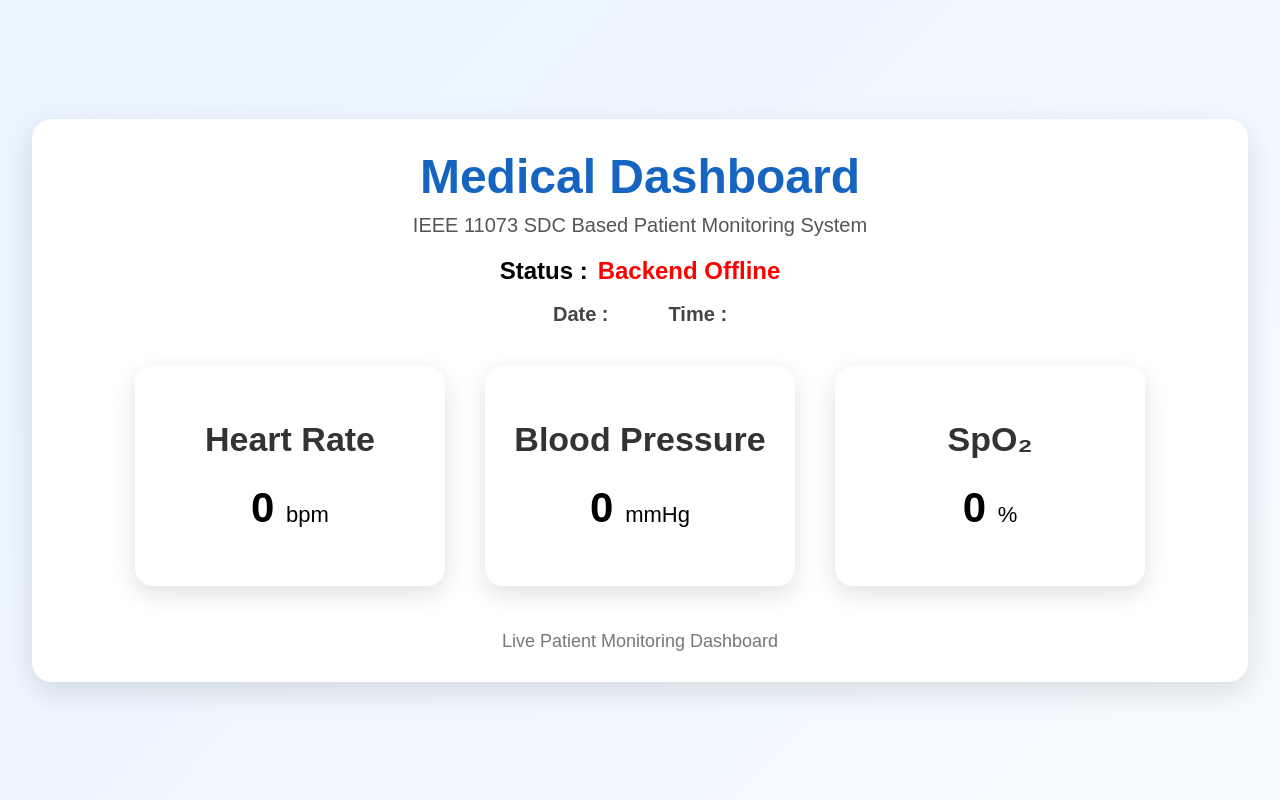
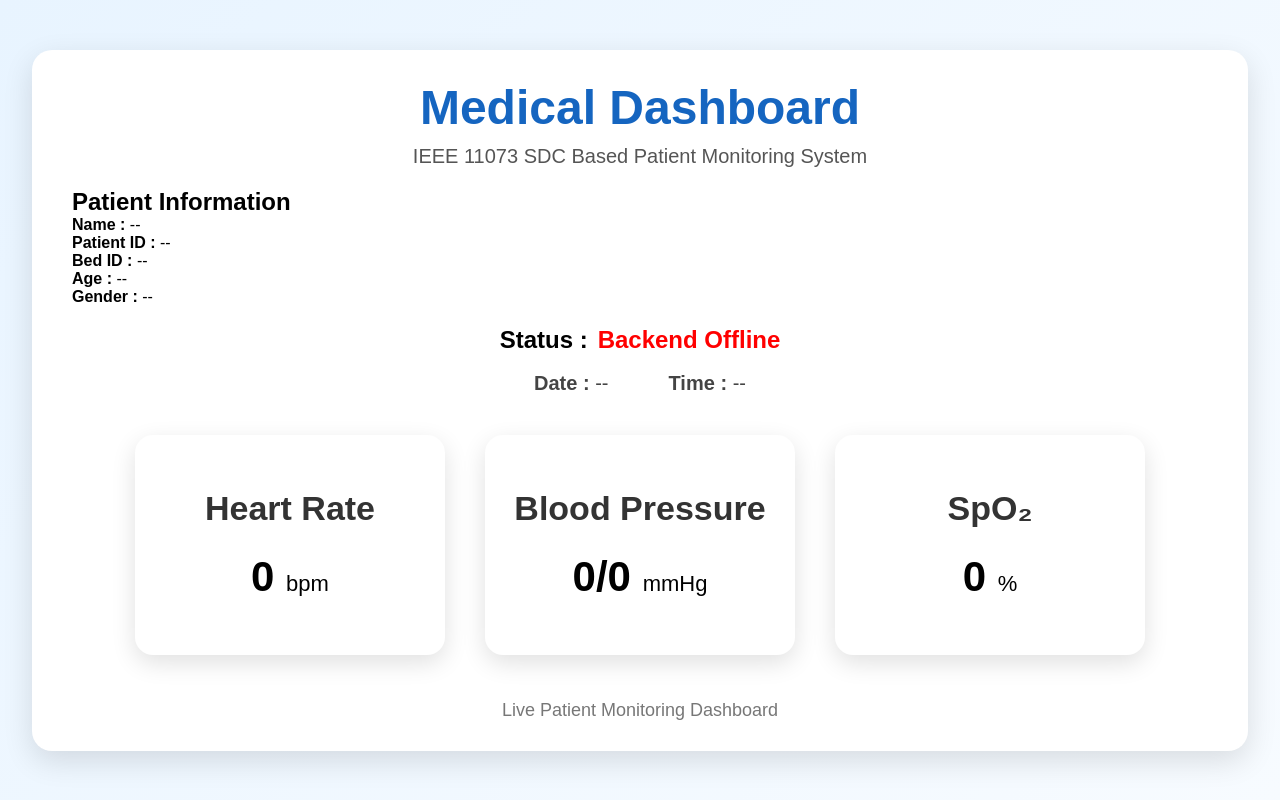
Before and after one commit to sandhiya2203/cpp_patient-monitor_frontend, a plain HTML site: page index.html in a window 1280 px wide. Drawn offline with Linux system fonts and the light colour scheme; no server answers.

Commit message:
Update index.html

```diff
--- a/index.html
+++ b/index.html
@@ -7,96 +7,224 @@
 
     <title>SDC Medical Dashboard</title>
 
-  <link rel="stylesheet" href="/style.css">
+    <link rel="stylesheet" href="/style.css">
+
 </head>
+
 
 <body>
 
+
 <div class="container">
 
+
 <header>
+
     <h1>Medical Dashboard</h1>
+
     <p class="subtitle">
         IEEE 11073 SDC Based Patient Monitoring System
     </p>
+
 </header>
 
 
-<div class="status-box">
-    <b>Status :</b>
-    <span id="status">Disconnected</span>
-</div>
+
+<!-- Patient Information -->
+
+<div class="patient-info">
+
+<h2>Patient Information</h2>
 
 
-<div class="datetime">
-
-    <div>
-        <b>Date :</b>
-        <span id="date"></span>
-    </div>
-
-    <div>
-        <b>Time :</b>
-        <span id="time"></span>
-    </div>
-
-</div>
+<p>
+<b>Name :</b>
+<span id="patientName">--</span>
+</p>
 
 
-
-<div class="dashboard">
+<p>
+<b>Patient ID :</b>
+<span id="patientId">--</span>
+</p>
 
 
-<div class="card">
+<p>
+<b>Bed ID :</b>
+<span id="bedId">--</span>
+</p>
 
-<h2>Heart Rate</h2>
 
-<div class="reading">
+<p>
+<b>Age :</b>
+<span id="age">--</span>
+</p>
 
-<span id="heart">0</span>
 
-<small>bpm</small>
+<p>
+<b>Gender :</b>
+<span id="gender">--</span>
+</p>
 
-</div>
 
 </div>
 
 
 
 
-<div class="card">
+<!-- Status -->
 
-<h2>Blood Pressure</h2>
+<div class="status-box">
 
-<div class="reading">
+<b>Status :</b>
 
-<span id="bp">0</span>
+<span id="status">
+Disconnected
+</span>
 
-<small>mmHg</small>
-
-</div>
 
 </div>
 
 
 
 
+<!-- Date Time -->
+
+
+<div class="datetime">
+
+
+<div>
+
+<b>Date :</b>
+
+<span id="date">
+--
+</span>
+
+
+</div>
+
+
+
+<div>
+
+<b>Time :</b>
+
+<span id="time">
+--
+</span>
+
+
+</div>
+
+
+
+</div>
+
+
+
+
+
+<!-- Monitoring Cards -->
+
+
+<div class="dashboard">
+
+
+
 <div class="card">
 
-<h2>SpO₂</h2>
+<h2>
+Heart Rate
+</h2>
+
 
 <div class="reading">
 
-<span id="spo2">0</span>
+<span id="heart">
+0
+</span>
 
-<small>%</small>
+<small>
+bpm
+</small>
 
-</div>
 
 </div>
 
 
 </div>
+
+
+
+
+
+<div class="card">
+
+
+<h2>
+Blood Pressure
+</h2>
+
+
+
+<div class="reading">
+
+
+<span id="bp">
+0/0
+</span>
+
+
+<small>
+mmHg
+</small>
+
+
+</div>
+
+
+</div>
+
+
+
+
+
+<div class="card">
+
+
+<h2>
+SpO₂
+</h2>
+
+
+
+<div class="reading">
+
+
+<span id="spo2">
+0
+</span>
+
+
+<small>
+%
+</small>
+
+
+</div>
+
+
+</div>
+
+
+
+
+</div>
+
+
+
 
 
 
@@ -107,7 +235,9 @@ Live Patient Monitoring Dashboard
 </footer>
 
 
+
 </div>
+
 
 
 <script src="/script.js"></script>
```
